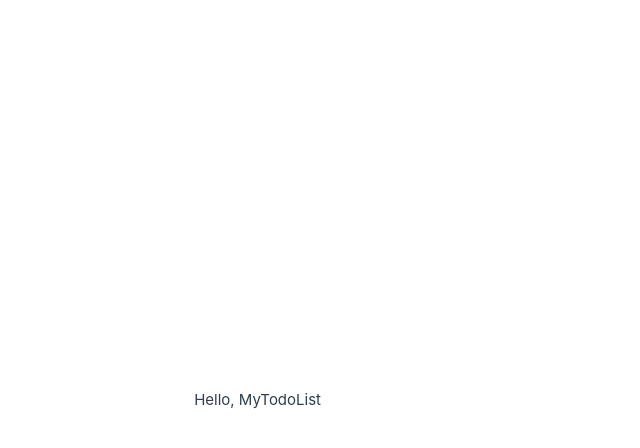
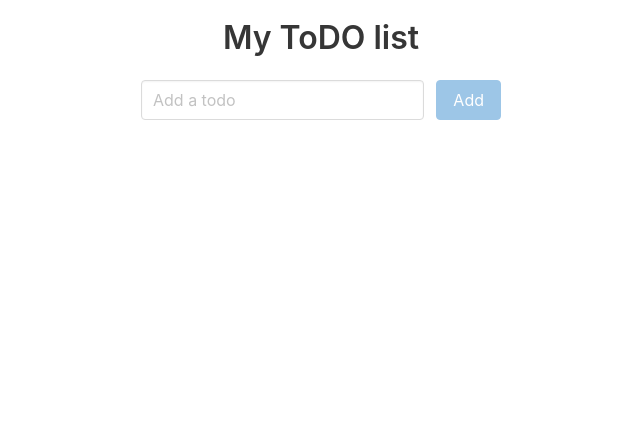
Before and after one commit to TBgit100/todo-list-firestore-db-sort, a Vue app: page / in a window 1280 px wide. Shown: the top 448 px of the page, without its empty margins (319-959 px from the left). Built offline with nearby package versions, Linux system fonts and the light colour scheme.

Commit message:
todo list

```diff
--- a/package.json
+++ b/package.json
@@ -8,6 +8,8 @@
     "preview": "vite preview"
   },
   "dependencies": {
+    "bulma": "^0.9.4",
+    "uuid": "^9.0.0",
     "vue": "^3.3.4"
   },
   "devDependencies": {
--- a/src/App.vue
+++ b/src/App.vue
@@ -1,3 +1,94 @@
 <template>
-  <div>Hello, MyTodoList</div>
+  <div class="wrapper-todo">
+    <div class="title has-text-centered">
+      My ToDO list
+    </div>
+    <form
+      @submit.prevent="addTodo"
+    >
+      <div class="field is-grouped mb-5">
+        <p class="control is-expanded">
+          <input
+            v-model="newTodoContent"
+            class="input"
+            type="text"
+            placeholder="Add a todo"
+          />
+        </p>
+        <p class="control">
+          <button :disabled="!newTodoContent" class="button is-info">
+            Add
+          </button>
+        </p>
+      </div>
+    </form>
+
+    <div v-for="todo in todos" :key="todo.id" class="card mb-5">
+      <div class="card-content">
+        <div class="content">
+          <div class="columns is-mobile is-vcentered">
+            <div class="column">
+              {{ todo.content }}
+            </div>
+            <div class="column is-5 has-text-right">
+              <button class="button is-light">&check;</button>
+              <button class="button is-danger ml-2">&cross;</button>
+            </div>
+          </div>
+        </div>
+      </div>
+    </div>
+  </div>
 </template>
+
+<script setup>
+// import
+import { ref } from "vue";
+import { v4 as uuidv4 } from 'uuid';
+
+
+// todo
+
+const todos = ref([
+  // {
+  //   id: 'id1',
+  //   content: 'hello guys!',
+  //   done: false
+  // },
+  // {
+  //   id: 'id2',
+  //   content: 'check this',
+  //   done: false
+  // },
+]);
+
+// add todo
+
+const newTodoContent = ref("");
+
+const addTodo =()=>{{
+
+  const newTodo = {
+    id: uuidv4(),
+    content: newTodoContent.value,
+    done: false
+  }
+
+  todos.value.unshift(newTodo);
+  newTodoContent.value = "";
+
+}}
+
+</script>
+
+
+<style>
+ @import "bulma/css/bulma.min.css";
+
+.wrapper-todo{
+  max-width: 400px;
+  padding: 20px;
+  margin: 0 auto;
+}
+
+</style>
--- a/src/assets/main.css
+++ b/src/assets/main.css
@@ -1,6 +1,6 @@
 @import './base.css';
 
-#app {
+/* #app {
   max-width: 1280px;
   margin: 0 auto;
   padding: 2rem;
@@ -32,4 +32,4 @@
     grid-template-columns: 1fr 1fr;
     padding: 0 2rem;
   }
-}
+} */
```
Also changed, not shown: 1 other file (tests, documents, lock files or other folders).
